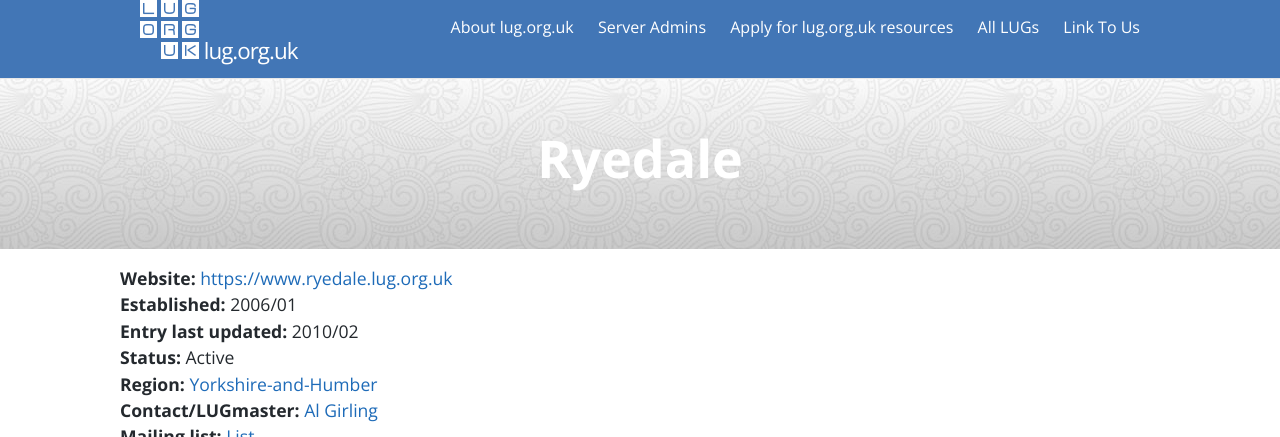
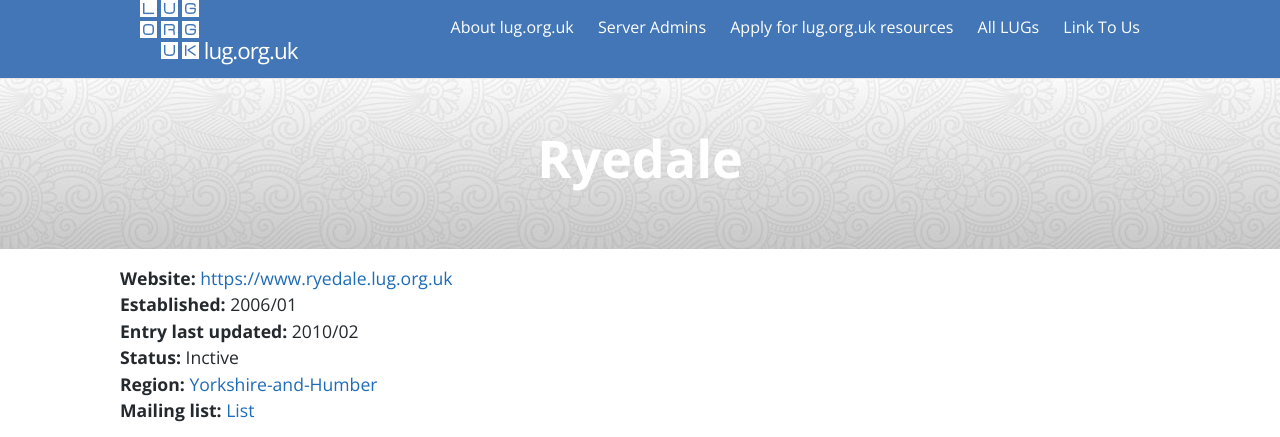
Before and after one commit to lugorguk/lug.org.uk-website, a Jekyll site: the page built from _posts/0000-01-01-Ryedale.md, in a window 1280 px wide, cut to the strip 0-437 px from the top of the page. Built offline with Jekyll 4.4.1, drawn with Linux system fonts in a browser that asks for light colours.

Commit message:
Ryedale LUG set inactive

```diff
--- a/_posts/0000-01-01-Ryedale.md
+++ b/_posts/0000-01-01-Ryedale.md
@@ -3,12 +3,12 @@
 title: Ryedale
 website: https://www.ryedale.lug.org.uk
 established_date: 2006/01
-status: Active
+status: Inctive
 last_update: 02/2010
 categories: Yorkshire-and-Humber
 url: https://lug.org.uk/node/135
-contact_address: mailto:acg@ryedale.lug.org.uk
-contact: Al Girling
+contact_address:
+contact:
 mailing_list: https://mailman.lug.org.uk/mailman/listinfo/ryedale/
 permalink: lugs/Yorkshire-and-Humber/Ryedale/
 location:
```
